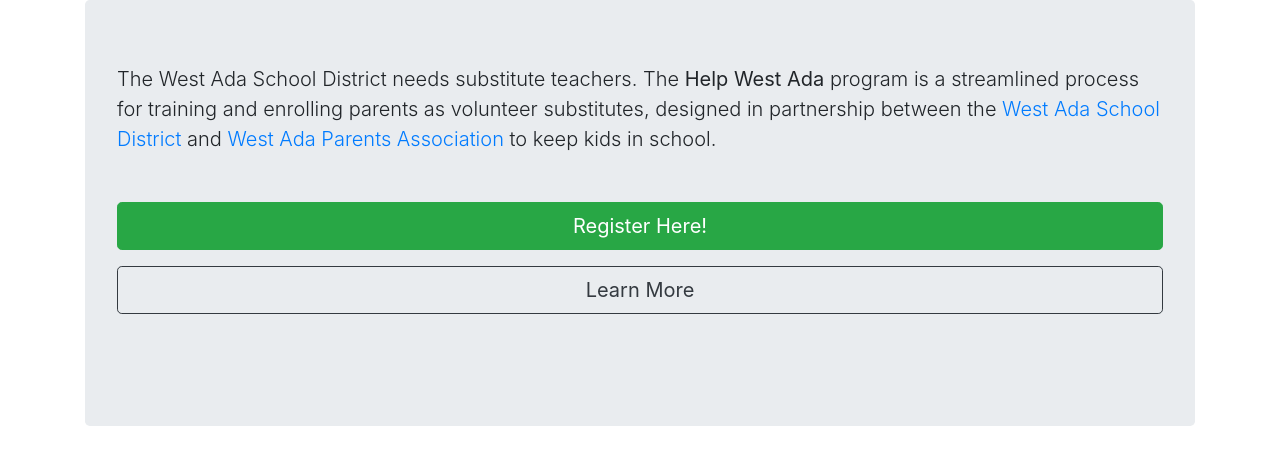
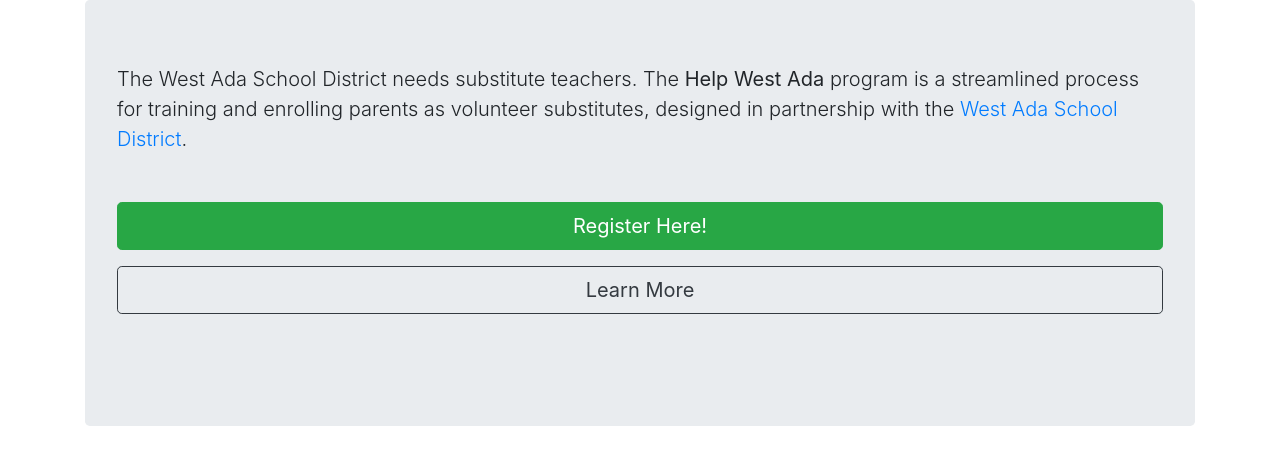
Before and after one commit to dbinetti/helpwestada, a Django app: page / in a window 1280 px wide. Shown: the part 106-572 px from the top of the page. Run offline with Django 3.2, Linux system fonts and the light colour scheme; some libraries are stand-ins or nearby versions.

Commit message:
Strip WAPA references

```diff
--- a/project/app/templates/app/pages/about.html
+++ b/project/app/templates/app/pages/about.html
@@ -16,7 +16,7 @@
         Help West Ada is a group of parent substitute teachers who wish to volunteer on an as-needed basis.  We support a simplified, streamlined process for parents to help when no other professional resources are available.
       </p>
       <p>
-        Help West Ada is a self-funded, volunteer intitiatve of the West Ada Parents Association produced in partnership with the West Ada School District.
+        Help West Ada is a self-funded, volunteer intitiatve produced in partnership with the West Ada School District.
       </p>
     </div>
   </section>
--- a/project/app/templates/app/pages/includes/faq.html
+++ b/project/app/templates/app/pages/includes/faq.html
@@ -4,7 +4,7 @@
       What is Help West Ada?
     </h5>
     <p class='pl-4 col-lg-8'>
-      The West Ada School District is in need of substitute teachers.  This program was designed to provide a streamlined process for training and enrolling parents as volunteer substitutes, as opposed to those who wish to pursue education as a career.  It was designed in partnership between the <a href='https://www.westada.org'>West Ada School District</a> and <a href='https://www.westadaparents.com'>West Ada Parents Association</a> as a way to help ensure we can keep kids in school.
+      The West Ada School District is in need of substitute teachers.  This program was designed to provide a streamlined process for training and enrolling parents as volunteer substitutes, as opposed to those who wish to pursue education as a career.  It was designed in partnership between the <a href='https://www.westada.org'>West Ada School District</a> as a way to help ensure we can keep kids in school.
     </p>
   </div>
   <div class='my-2'>
@@ -100,7 +100,7 @@
       Who is paying for this?
     </h5>
     <p class='pl-4 col-lg-8'>
-      This project is sponsored by the <a href='https://www.westadaparents.com'>West Ada Parents Association</a>.
+      This project is entirely self-funded through volunteers.
     </p>
   </div>
   <div class='my-2'>
--- a/project/app/templates/app/pages/index.html
+++ b/project/app/templates/app/pages/index.html
@@ -21,7 +21,7 @@
       {% endcomment %}
       <div>
         <p class='lead'>
-          The West Ada School District needs substitute teachers.  The <strong>Help West Ada</strong> program is a streamlined process for training and enrolling parents as volunteer substitutes, designed in partnership between the <a href='https://www.westada.org'>West Ada School District</a> and <a href='https://www.westadaparents.com'>West Ada Parents Association</a> to keep kids in school.
+          The West Ada School District needs substitute teachers.  The <strong>Help West Ada</strong> program is a streamlined process for training and enrolling parents as volunteer substitutes, designed in partnership with the <a href='https://www.westada.org'>West Ada School District</a>.
         </p>
       </div>
       <div class='my-5'>
--- a/project/app/templates/app/pages/terms.html
+++ b/project/app/templates/app/pages/terms.html
@@ -11,7 +11,7 @@
   <section class='my-5'>
     <div class='col-lg-8'>
       <p>
-        Help West Ada is a volunteer-driven project sponsored by the West Ada Parents Association.  It is free, we don't sell your information, and we only share data with the West Ada District with your express permission.  We simply ask that you follow through on any commitments you make to the district.
+        Help West Ada is a volunteer-driven projec.  It is free, we don't sell your information, and we only share data with the West Ada District with your express permission.  We simply ask that you follow through on any commitments you make to the district.
       </p>
     </div>
   </section>
```
